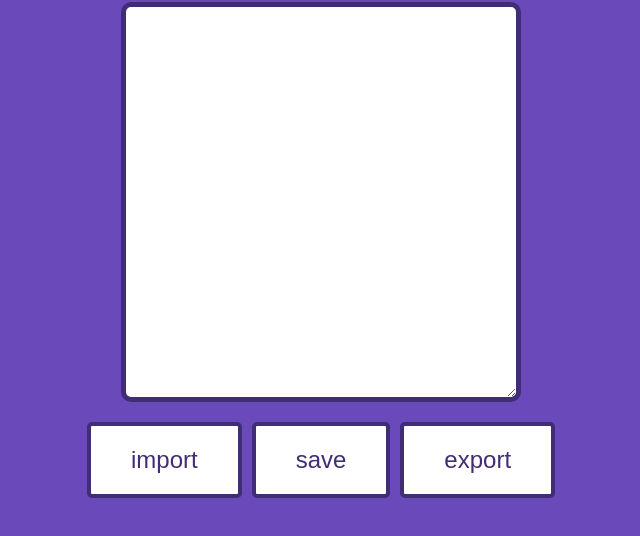
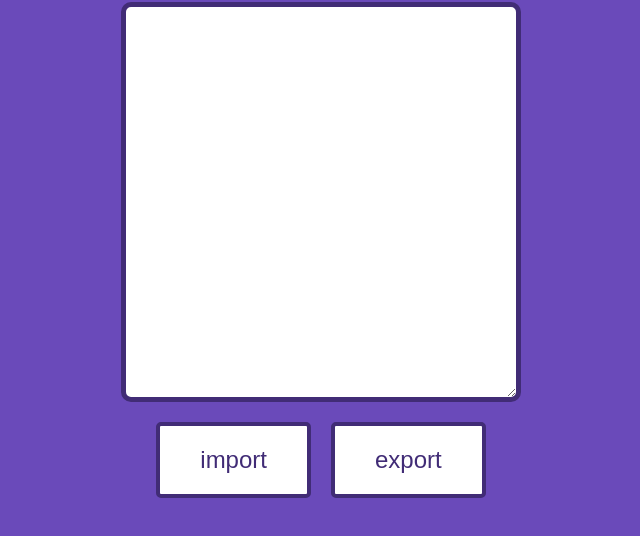
Before and after one commit to jonas07x/simple-text-editor, a plain HTML site: page index.html in a window 1280 px wide. Shown: the part 86-622 px from the top of the page, without its empty margins (319-959 px from the left). Drawn offline with Linux system fonts and the light colour scheme.

Commit message:
Update index.html

```diff
--- a/index.html
+++ b/index.html
@@ -10,7 +10,6 @@
             <div id="c2">
                 <input id="fc" type="file" style="display: none;">
                 <button id="bi" onclick="importieren()">import</button>
-                <button id="b" onclick="save()">save</button>
                 <button id="be" onclick="exportieren()">export</button>
             </div>
             <div id="f"></div>
```
